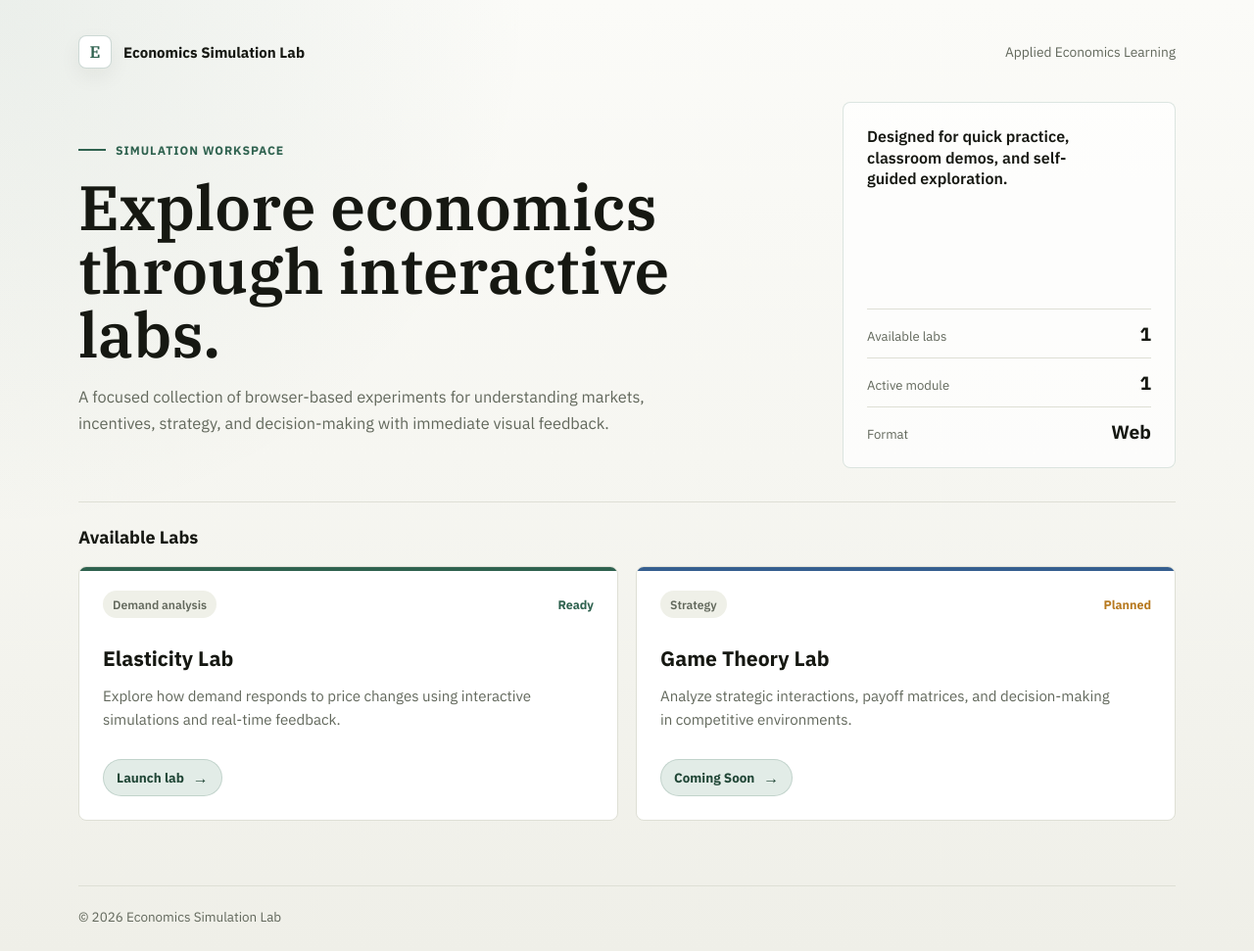
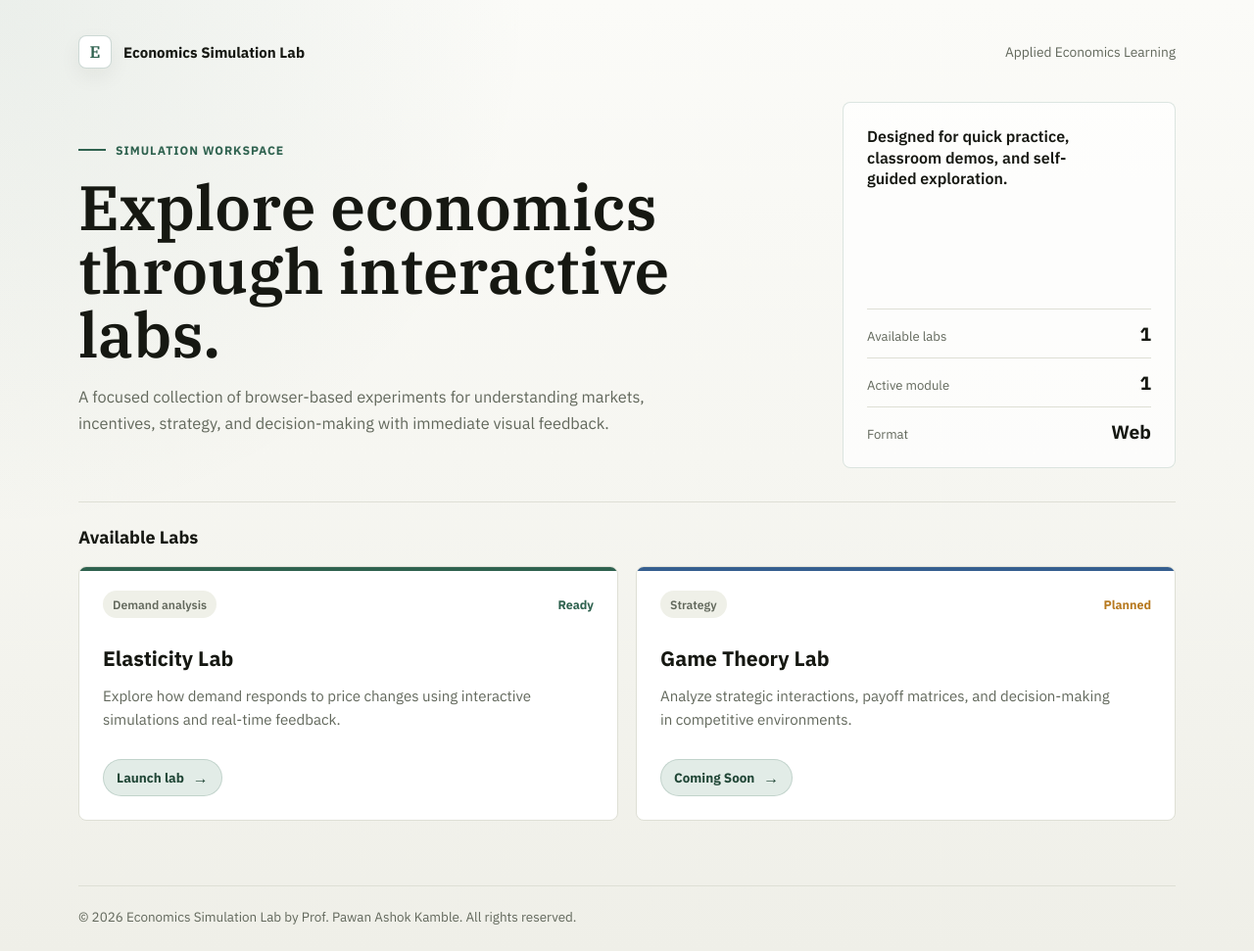
Before and after one commit to pawankb13/pawankb13.github.io, a Jekyll site: the page projects test/simulation_lab/lab_index.html, which Jekyll copies as it is, in a window 1280 px wide. Shown: the whole page at 98% size. Built offline with Jekyll 4.4.1, drawn with Linux system fonts in a browser that asks for light colours.

Commit message:
Copy Right

```diff
--- a/projects test/simulation_lab/lab_index.html
+++ b/projects test/simulation_lab/lab_index.html
@@ -471,7 +471,7 @@
     </main>
 
     <footer>
-        © 2026 Economics Simulation Lab
+        © 2026 Economics Simulation Lab by Prof. Pawan Ashok Kamble. All rights reserved.
     </footer>
 </body>
 </html>
```
